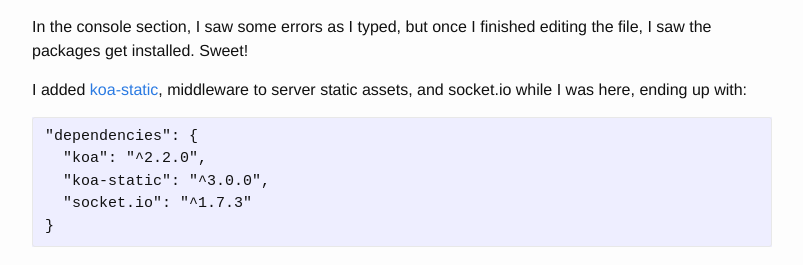
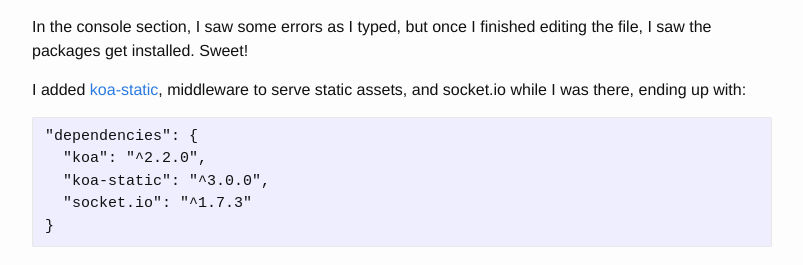
Before and after one commit to abendigo/abendigo.github.io, a Jekyll site: the page built from _posts/2017-04-09-glitch_com_koa_socket_io.markdown, in a window 1280 px wide and 900 px high, scrolled down 479 px. Shown: the part 179-444 px from the top of the window, without its empty margins (238-1041 px from the left). Built offline with Jekyll 4.4.1, drawn with Linux system fonts in a browser that asks for light colours; comment, search, counter and statistics services are not loaded.

Commit message:
fixed a couple typos

```diff
--- a/_posts/2017-04-09-glitch_com_koa_socket_io.markdown
+++ b/_posts/2017-04-09-glitch_com_koa_socket_io.markdown
@@ -29,8 +29,8 @@
 In the console section, I saw some errors as I typed, but once I finished editing the file,
 I saw the packages get installed. Sweet!
 
-I added [koa-static][static], middleware to server static assets, and
-socket.io while I was here, ending up with:
+I added [koa-static][static], middleware to serve static assets, and
+socket.io while I was there, ending up with:
 
     "dependencies": {
       "koa": "^2.2.0",
```
